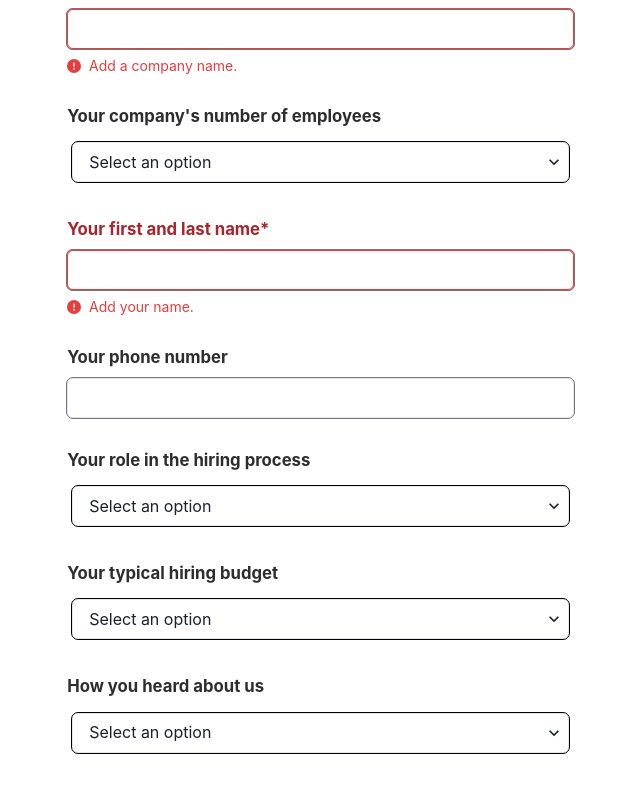
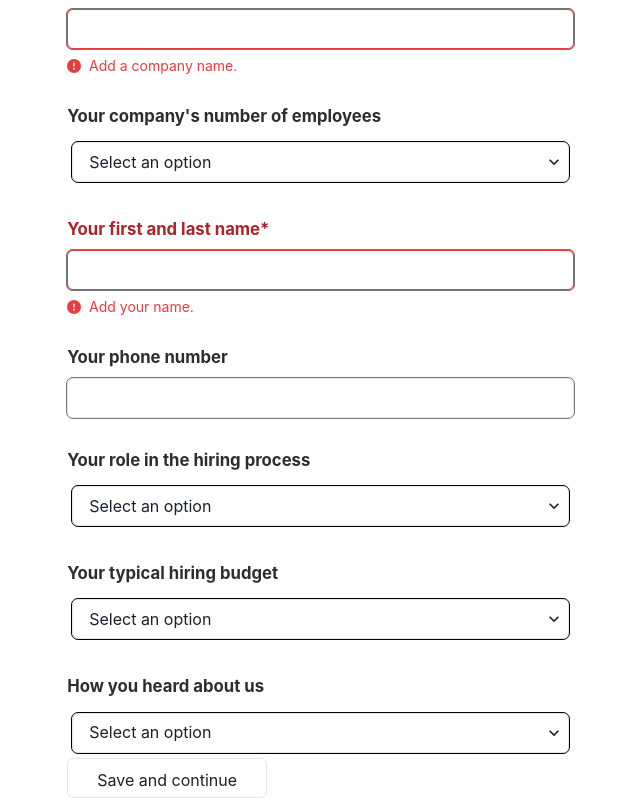
Before and after one commit to kavish729/Indeed---Clone, a React (Create React App) app: page /postjobs in a window 1280 px wide. Shown: the part 487-1285 px from the top of the page, without its empty margins (112-752 px from the left). Built offline with nearby package versions, Linux system fonts and the light colour scheme.

Commit message:
did change in ui

```diff
--- a/src/components/EmployersPostJob/FormEPI.jsx
+++ b/src/components/EmployersPostJob/FormEPI.jsx
@@ -400,9 +400,12 @@ const FormEPI = () => {
             {/* end here */}
             {/* {isErrorCompanyName || isErrorFirstLastName ? <Box></Box> : ""} */}
             <Box>
-              <Button colorScheme="#2557a7" type="submit">
-                Save and continue
-              </Button>
+              <Input
+                type="submit"
+                value="Save and continue"
+                colorScheme="#2557a7"
+                w="200px"
+              />
             </Box>
           </Box>
           <Box></Box>
--- a/src/components/EmployersPostJob/HeaderEPJ.jsx
+++ b/src/components/EmployersPostJob/HeaderEPJ.jsx
@@ -1,6 +1,7 @@
 import { Box, Flex, Icon, Text } from "@chakra-ui/react";
 import React from "react";
 import { IoIosHelpCircle } from "react-icons/io";
+import { NavLink } from "react-router-dom";
 
 const HeaderEPJ = () => {
   return (
@@ -39,7 +40,9 @@ const HeaderEPJ = () => {
           alignItems="center"
           fontSize="14.3px"
         >
-          <Text fontWeight="ligher">Need Help</Text>
+          <Text fontWeight="ligher">
+            <NavLink to="/help"> Need Help </NavLink>
+          </Text>
           <Icon as={IoIosHelpCircle} fontSize="16px" mt="1px" />
         </Flex>
       </Flex>
--- a/src/components/HelpCenter/NavHelp.jsx
+++ b/src/components/HelpCenter/NavHelp.jsx
@@ -16,6 +16,7 @@ import {
 } from "@chakra-ui/react";
 import React from "react";
 import { IoIosArrowDown } from "react-icons/io";
+import { NavLink } from "react-router-dom";
 
 // countries name
 const languages = [
@@ -72,11 +73,13 @@ export const NavHelp = () => {
           alignItems="center"
           gap="16px"
         >
-          <Image
-            src="https://theme.zdassets.com/theme_assets/499832/0671704df754683d3a836feff8546bb108cc1f1b.svg"
-            w="127.5"
-            h="34"
-          />
+          <NavLink to="/">
+            <Image
+              src="https://theme.zdassets.com/theme_assets/499832/0671704df754683d3a836feff8546bb108cc1f1b.svg"
+              w="127.5"
+              h="34"
+            />
+          </NavLink>
           <Text
             fontSize="1.25rem"
             as="b"
--- a/src/pages/HelpCenter.jsx
+++ b/src/pages/HelpCenter.jsx
@@ -7,6 +7,7 @@ import { FooterHelp } from "../components/HelpCenter/FooterHelp";
 
 export const HelpCenter = () => {
   const { colorMode } = useColorMode();
+  document.title = "Custom Title";
 
   return (
     <Box>
```
